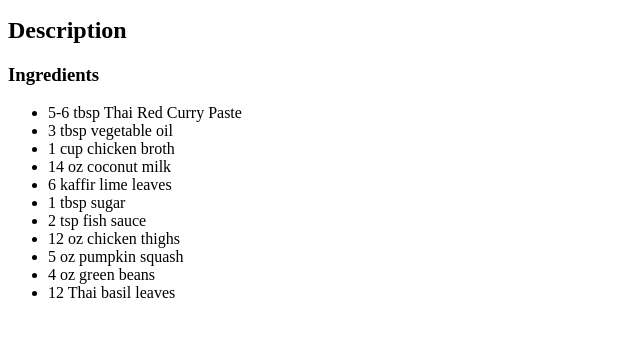
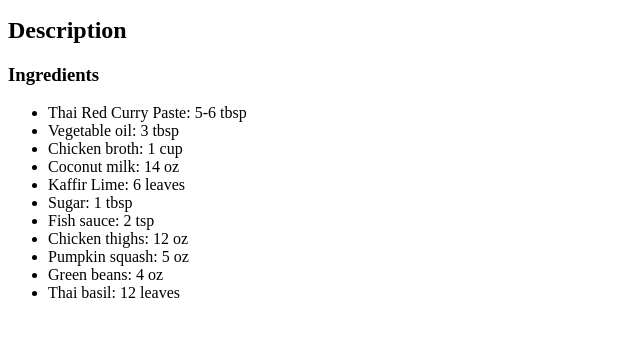
Before and after one commit to StormsEdge/Odin-Recipes, a plain HTML site: page recipes/red-curry.html in a window 1280 px wide. Shown: the part 101-438 px from the top of the page, without its empty margins (0-640 px from the left). Drawn offline with Linux system fonts and the light colour scheme.

Commit message:
Restructure ingredients list to read easier

```diff
--- a/recipes/red-curry.html
+++ b/recipes/red-curry.html
@@ -12,17 +12,17 @@
     <h2>Description</h2>
     <h3>Ingredients</h3>
     <ul>
-        <li>5-6 tbsp Thai Red Curry Paste</li>
-        <li>3 tbsp vegetable oil</li>
-        <li>1 cup chicken broth</li>
-        <li>14 oz coconut milk</li>
-        <li>6 kaffir lime leaves</li>
-        <li>1 tbsp sugar</li>
-        <li>2 tsp fish sauce</li>
-        <li>12 oz chicken thighs</li>
-        <li>5 oz pumpkin squash</li>
-        <li>4 oz green beans</li>
-        <li>12 Thai basil leaves</li>
+        <li>Thai Red Curry Paste: 5-6 tbsp</li>
+        <li>Vegetable oil: 3 tbsp</li>
+        <li>Chicken broth: 1 cup</li>
+        <li>Coconut milk: 14 oz</li>
+        <li>Kaffir Lime: 6 leaves</li>
+        <li>Sugar: 1 tbsp</li>
+        <li>Fish sauce: 2 tsp</li>
+        <li>Chicken thighs: 12 oz</li>
+        <li>Pumpkin squash: 5 oz</li>
+        <li>Green beans: 4 oz</li>
+        <li>Thai basil: 12 leaves</li>
     </ul>
 </body>
 </html>
```
